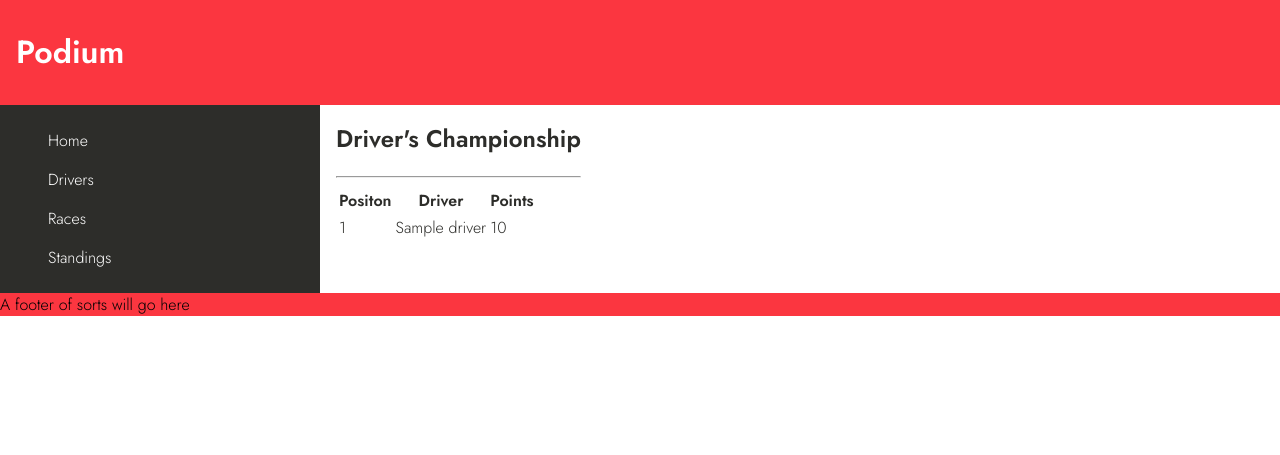
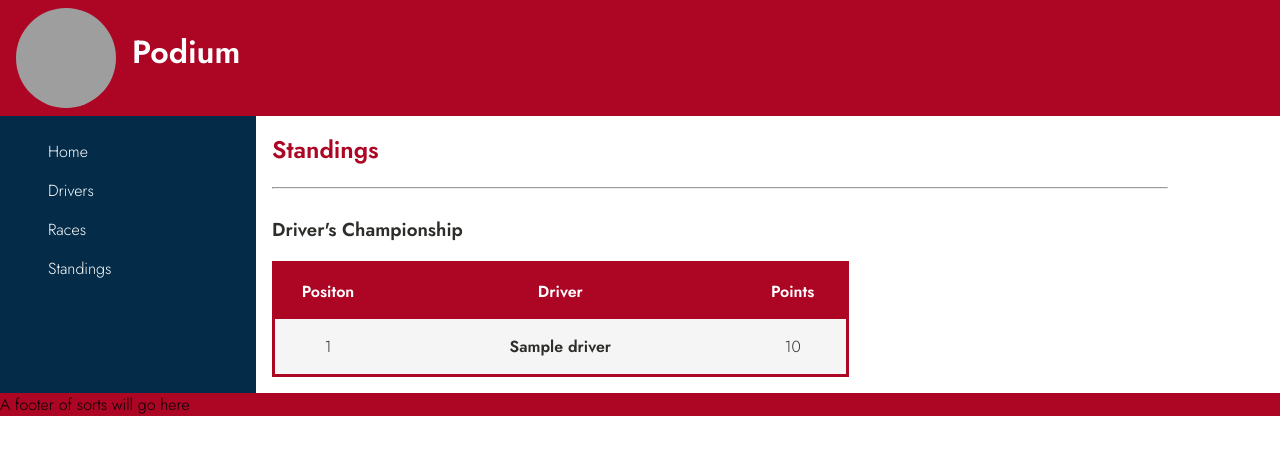
Before and after one commit to ethanBaird/trackside, a Flask app: page /standings in a window 1280 px wide. Shown: the top 455 px of the page. Run offline with Flask 2, Linux system fonts and the light colour scheme; a database or web service that is not in the repository returns one stand-in record (values such as "Sample title"); some libraries are stand-ins or nearby versions; grey boxes are pictures that could not be loaded.

Commit message:
added table styling and fixed image routes in html

```diff
--- a/static/style.css
+++ b/static/style.css
@@ -1,6 +1,10 @@
 body {
     font-family: 'Jost', sans-serif;
     margin: 0;
+}
+
+hr {
+    color: #042c49;
 }
 
 button {
@@ -25,10 +29,15 @@ input {
 }
 
 header {
-    background-color: #FB3640;
+    background-color: #ad0624;
     color: #FFF;
     display: flex;
     padding: 0.5rem 1rem;
+}
+
+.icon {
+    border-radius: 50%;
+    margin-right: 1rem;
 }
 
 main {
@@ -36,8 +45,8 @@ main {
 }
 
 nav {
-    background-color: #2D2D2A;
-    width: 25%
+    background-color: #042c49;
+    width: 20%;
 }
 
 nav ul {
@@ -61,10 +70,12 @@ article {
     color: #2D2D2A;
     background-color: #fff;
     padding: 1rem;
+    width: 70%;
 }
 
 article h2 {
     margin-top: 0;
+    color:#ad0624
 }
 
 .drivers-list ul {
@@ -77,9 +88,9 @@ article h2 {
     display: flex;
     justify-content: space-between;
     margin-top: 1rem;
-    background-color: #7C809B;
+    background-color: #042c49;
     color: #fff;
-    border: 1px solid #FB3640;
+    border: 1px solid #ad0624;
     border-radius: 5px;
     padding: 0px 16px;
 }
@@ -92,25 +103,33 @@ article h2 {
     padding: 0px;
 }
 
-.races-list li {
+.races-list > li {
     display: flex;
     justify-content: space-between;
     margin-top: 1rem;
-    background-color: #7C809B;
+    background-color: #042c49;
     color: #fff;
-    border: 1px solid #FB3640;
+    border: 1px solid #ad0624;
     border-radius: 5px;
     padding: 0px 16px;
 }
 
+.top-three h4{
+    margin-top: 0px;
+}
+
+.top-three h5{
+    margin-top: 0px;
+}
+
 article a {
     text-decoration: none;
-    color: #2D2D2A;
+    color: #fff;
 }
 
 article a:hover {
     text-decoration: underline;
-    color: #FB3640;
+    color: #ad0624;
 }
 
 .driver-img {
@@ -126,10 +145,55 @@ article a:hover {
 
 
 footer {
-    background-color: #FB3640;
+    background-color: #ad0624;
 }
 
 .new-race-form {
     display: flex;
     flex-direction: column;
 }
+
+table {
+    table-layout: fixed;
+    width: auto 100%;
+    color: #2D2D2A;
+    border-collapse: collapse;
+    border: 3px solid #ad0624;
+}
+
+thead th:nth-child(1) {
+    width: 15%;
+}
+
+thead th:nth-child(2) {
+    width: 50%;
+}
+
+thead th:nth-child(3) {
+    width: 15%;
+}
+
+th, td {
+    padding: 16px;
+}
+
+caption {
+    text-align: left;
+}
+
+tbody td {
+    text-align: center;
+}
+
+thead {
+    background-color: #ad0624;
+    color: #fff;
+}
+
+tbody tr:nth-child(odd) {
+    background-color: whitesmoke;
+}
+
+tbody tr:nth-child(even) {
+    background-color: #fff;
+}
--- a/templates/base.html
+++ b/templates/base.html
@@ -8,10 +8,12 @@
     <link rel="preconnect" href="https://fonts.googleapis.com">
     <link rel="preconnect" href="https://fonts.gstatic.com" crossorigin>
     <link href="https://fonts.googleapis.com/css2?family=Jost:wght@300;600&display=swap" rel="stylesheet">
+    <link rel="icon" type="image/x-icon" href="/static/images/icon/icon.png">
     <title>F1 App</title>
 </head>
 <body>
     <header>
+        <img src="{{ url_for('static', filename='images/icon/icon.png') }}" height="100px" width="100px" alt="icon" class="icon">
         <h1>Podium</h1>
     </header>
     <main>
--- a/templates/drivers/index.html
+++ b/templates/drivers/index.html
@@ -15,6 +15,7 @@
                     <p>{{ driver.podiums }} podiums</p>
                 </div>
                 <img src="static/images/drivers/{{driver.name}}.png" alt="Image of {{driver.name}}" class="driver-img">
+
             </li>
         {% endfor %}
     </ul>
--- a/templates/drivers/show.html
+++ b/templates/drivers/show.html
@@ -15,7 +15,7 @@
                 <p>{{ driver.wins }} wins</p>
                 <p>{{ driver.podiums }} podiums</p>
             </div>
-            <img src="static/images/drivers/{{driver.name}}" alt="Image of {{driver.name}}" class="driver-img">
+            <img src="../../static/images/drivers/{{driver.name}}.png" alt="Image of {{driver.name}}" class="driver-img">
         </li>
     </ul>
 <hr>
--- a/templates/standings/index.html
+++ b/templates/standings/index.html
@@ -1,21 +1,26 @@
 {% extends 'base.html' %}
 
 {% block content %}
-    <h2>Driver's Championship</h2>
+    <h2>Standings</h2>
     <hr>
         <table>
+            <caption><h3>Driver's Championship</h3></caption>
+            <thead>
                 <tr>
                     <th>Positon</th>
                     <th>Driver</th>
                     <th>Points</th>
                 </tr>
+            </thead>
+            <tbody>
                 {% for driver in drivers %}
                 <tr>
                     <td>{{ drivers.index(driver)+1 }}</td>
-            <td>{{ driver.name }}</td>
+                    <td><b>{{ driver.name }}</b></td>
                     <td>{{ driver.points }}</td>
                 </tr>
                 {% endfor %}
+            </tbody>
 
         </table>
 {% endblock content %}
```
Also changed, not shown: controllers/results_controller.py (deleted, +0 -13 lines), templates/races/index.html (+8 -3 lines), templates/races/results/index.html (deleted, +0 -19 lines), 1 other file. Lines whose indentation alone changed are shown as unchanged.
